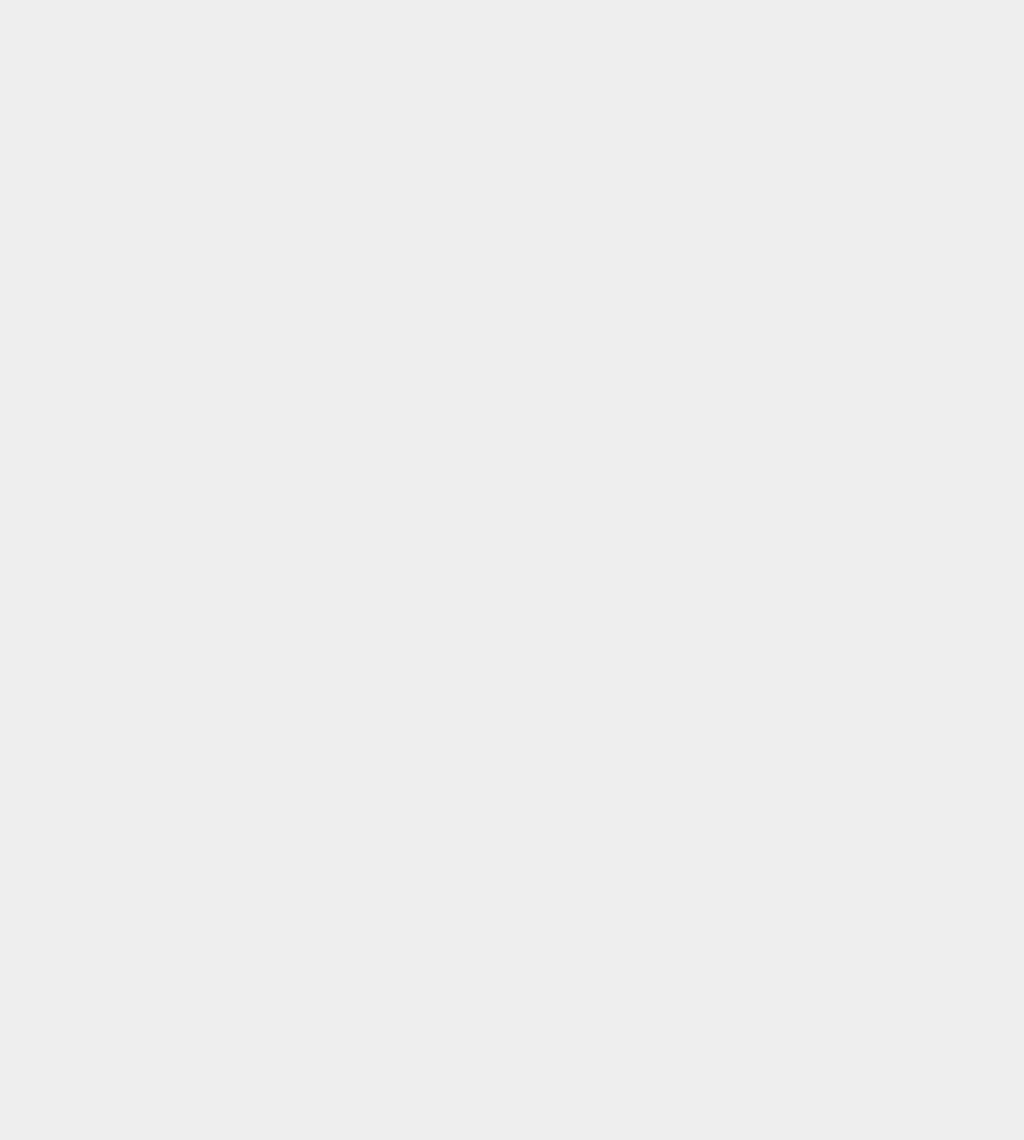
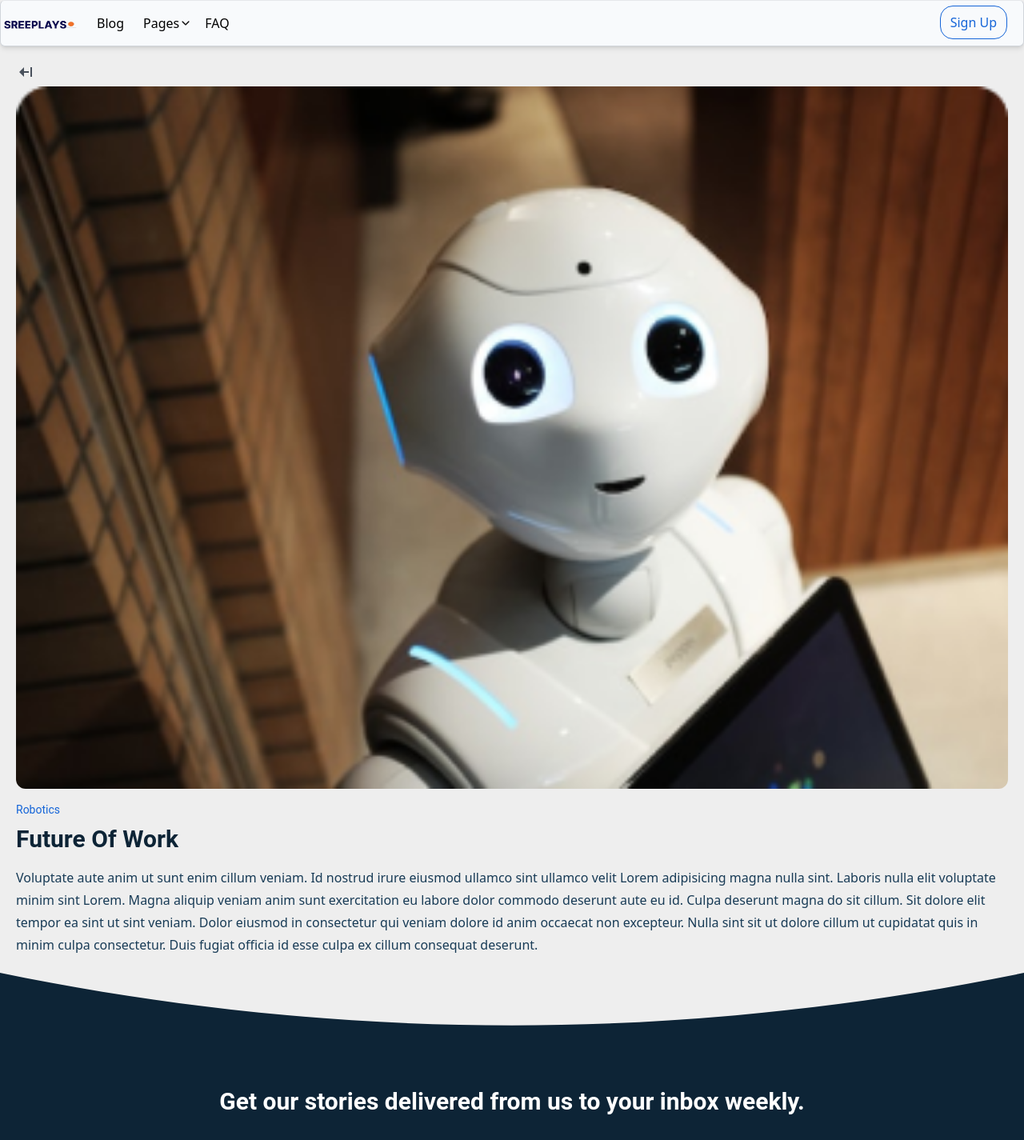
Before and after one commit to Sreeplays/BlogApp, a React (Create React App) app: page /blog/1 in a window 1280 px wide. Before the commit this address had no page. Shown: the top 1425 px of the page at 80% size. Before the commit the page ends 800 px from the top, so only its background shows below. Built offline with nearby package versions, Linux system fonts and the light colour scheme.

Commit message:
Article detailing halfway done git add .

```diff
--- a/src/App.js
+++ b/src/App.js
@@ -1,6 +1,7 @@
 
 import { Route, Router, Routes } from 'react-router-dom';
 import Home from './pages/Home/Home'
+import ArticleDetailPage from './pages/ArticleDetailing/ArticleDetailPage';
 
 
 function App() {
@@ -9,6 +10,7 @@ function App() {
 
     <Routes>
       <Route element={<Home />} path='/'/>
+      <Route element={<ArticleDetailPage />} path='/blog/:id'/>
     </Routes>
     </>
   );
--- /dev/null
+++ b/src/components/BreadCrumbs.jsx
@@ -0,0 +1,16 @@
+import React from 'react'
+import { Link } from 'react-router-dom'
+
+const BreadCrumbs = ({data}) => {
+  return (
+    <div className='flex items-center py-4 overflow-x-auto whitespace-nowrap'>
+        {data.map((item, index) => {
+          <div className='text-black opacity-50 text-xs'>
+            <Link to={item.link}>{item.name}</Link>
+          </div>
+        })}
+    </div>
+  )
+}
+
+export default BreadCrumbs
--- a/src/components/Header.jsx
+++ b/src/components/Header.jsx
@@ -115,7 +115,7 @@ const Header = () => {
                  <NavLink href='/'><img src={images.logo} alt="sreeplays" className='w-24 pt-5' /></NavLink>
             </NavbarBrand>
             <div className='my-4 hidden md:flex'>
-              <div className='pl-6' > Blog</div>
+              <div className='pl-6' > <NavLink href="/blog/:id">Blog</NavLink></div>
               {/* Children and the content is passed through here to PagesLink CONSTANT */}
               <PagesLink Content={pageContent}>Pages <IoIosArrowDown className='absolute left-16 top-1 ml-1 pl-0.5'/></PagesLink>
               <div className='pl-8'>FAQ</div>
@@ -135,7 +135,7 @@ const Header = () => {
       {/* dropdown menu for mobiles */}
       <AnimatePresence>
       <motion.div initial={{opacity:0, y: 8}} animate={{opacity:1, y: 0}} exit={{opacity:0, y: 8}} className={!nav ? 'hidden transition-transform ease-out duration-500 relative border-none' : 'md:hidden w-full ease-out pt-2 pr-2 transition-transform duration-500 bg-slate-50 shadow-md fixed'}>
-        <div className='pl-3 border-b pb-3 pt-2 border-b-gray-300 rounded-md border-l-gray-300 border-r-gray-300'><NavLink href='/blog'>Blog</NavLink></div>
+        <div className='pl-3 border-b pb-3 pt-2 border-b-gray-300 rounded-md border-l-gray-300 border-r-gray-300'><NavLink href='/blog/:id'>Blog</NavLink></div>
         <PagesLinkMob href="javaScript:;" ContentMob={pageContent}>Pages <IoIosArrowDown className='absolute left-14 top-1/4 pl-0.5'/></PagesLinkMob>
         <div className='pl-3 border-b pb-3 font-bold border-b-gray-300 rounded-md border-l-gray-300 border-r-gray-300'></div>
         <div className='pl-3 border-b pb-3 pt-2 border-b-gray-300 rounded-md border-l-gray-300 border-r-gray-300'>FAQ</div>
--- a/src/components/MainLayout.jsx
+++ b/src/components/MainLayout.jsx
@@ -1,13 +1,14 @@
 import React from 'react'
 import Header from './Header'
 import Footer from './Footer'
+import CTA from '../pages/Home/Container/CTA'
 
 const MainLayout = ({children}) => {
   return (
     <div>
         <Header/>
         {children}
-        <Footer/>
+        <CTA/>
     </div>
   )
 }
--- /dev/null
+++ b/src/pages/ArticleDetailing/ArticleDetailPage.jsx
@@ -0,0 +1,40 @@
+import React from 'react'
+
+import MainLayout from '../../components/MainLayout.jsx'
+import CTA from '../Home/Container/CTA.jsx'
+import BreadCrumbs from '../../components/BreadCrumbs.jsx'
+import { BiArrowFromLeft, BiArrowFromRight, BiSolidArrowFromRight } from 'react-icons/bi';
+import images from '../../constants/images.js';
+import { Link } from 'react-router-dom';
+
+const breadCrumbsData = [
+  {name: "Home", link: "/"},
+  {name: "Blog", link: "/blog"},
+  {name: "Article Heading", link: "/blog/1"}
+];
+const URL = window.location.href;
+const previousURL = URL.split("scheme/").join("");
+function history_back() {
+  window.history.back();
+}
+const ArticleDetailPage = () => {
+  return (
+    <MainLayout>
+        <section className='container mx-auto max-w-5xl flex flex-col px-5 py-5 items-center'>
+            <article className='flex-1'>
+                <button><BiSolidArrowFromRight  onClick={history_back} className='w-6 h-6 text-opacity-80 text-gray-800'/></button>
+                <img className='rounded-xl w-full' src={images.postImage2} alt="" />
+                <Link to='/blog?category=selectedCategory' className='text-primary font-roboto text-sm inline-block mt-4'>Robotics</Link>
+                <h1 className='text-3xl font-bold font-roboto mt-2 text-dark-hard'> Future Of Work</h1>
+                <div className='mt-4 text-dark-soft'>
+                  <p className='leading-7'>Voluptate aute anim ut sunt enim cillum veniam. Id nostrud irure eiusmod ullamco sint ullamco velit Lorem adipisicing magna nulla sint. Laboris nulla elit voluptate minim sint Lorem. Magna aliquip veniam anim sunt exercitation eu labore dolor commodo deserunt aute eu id.
+
+Culpa deserunt magna do sit cillum. Sit dolore elit tempor ea sint ut sint veniam. Dolor eiusmod in consectetur qui veniam dolore id anim occaecat non excepteur. Nulla sint sit ut dolore cillum ut cupidatat quis in minim culpa consectetur. Duis fugiat officia id esse culpa ex cillum consequat deserunt.</p>
+                </div>
+            </article>
+        </section>
+    </MainLayout>
+  )
+}
+
+export default ArticleDetailPage
--- a/src/pages/Home/Container/ArticleCard.jsx
+++ b/src/pages/Home/Container/ArticleCard.jsx
@@ -9,7 +9,7 @@ const ArticleCard = () => {
         <Articles className="w-full"/>
       </div>
       <button className='mx-auto'>
-        <span className='flex justify-center items-center text-primary border border-primary py-2 px-4 border-2 text-center rounded-md'>More Articles <BiArrowFromLeft className='w-4 h-4 text-primary flex mx-2 mt-0.5' /></span>
+        <span className='flex justify-center items-center text-primary border-primary py-2 px-4 border-2 text-center rounded-md'>More Articles <BiArrowFromLeft className='w-4 h-4 text-primary flex mx-2 mt-0.5' /></span>
       </button>
     </div>
   )
--- a/src/pages/Home/Home.jsx
+++ b/src/pages/Home/Home.jsx
@@ -10,7 +10,6 @@ const Home = () => {
     <MainLayout>
       <Hero />
       <ArticleCard />
-      <CTA />
     </MainLayout>
   )
 }
```
Also changed, not shown: src/pages/Home/Container/CTA.jsx (line endings or trailing spaces).
